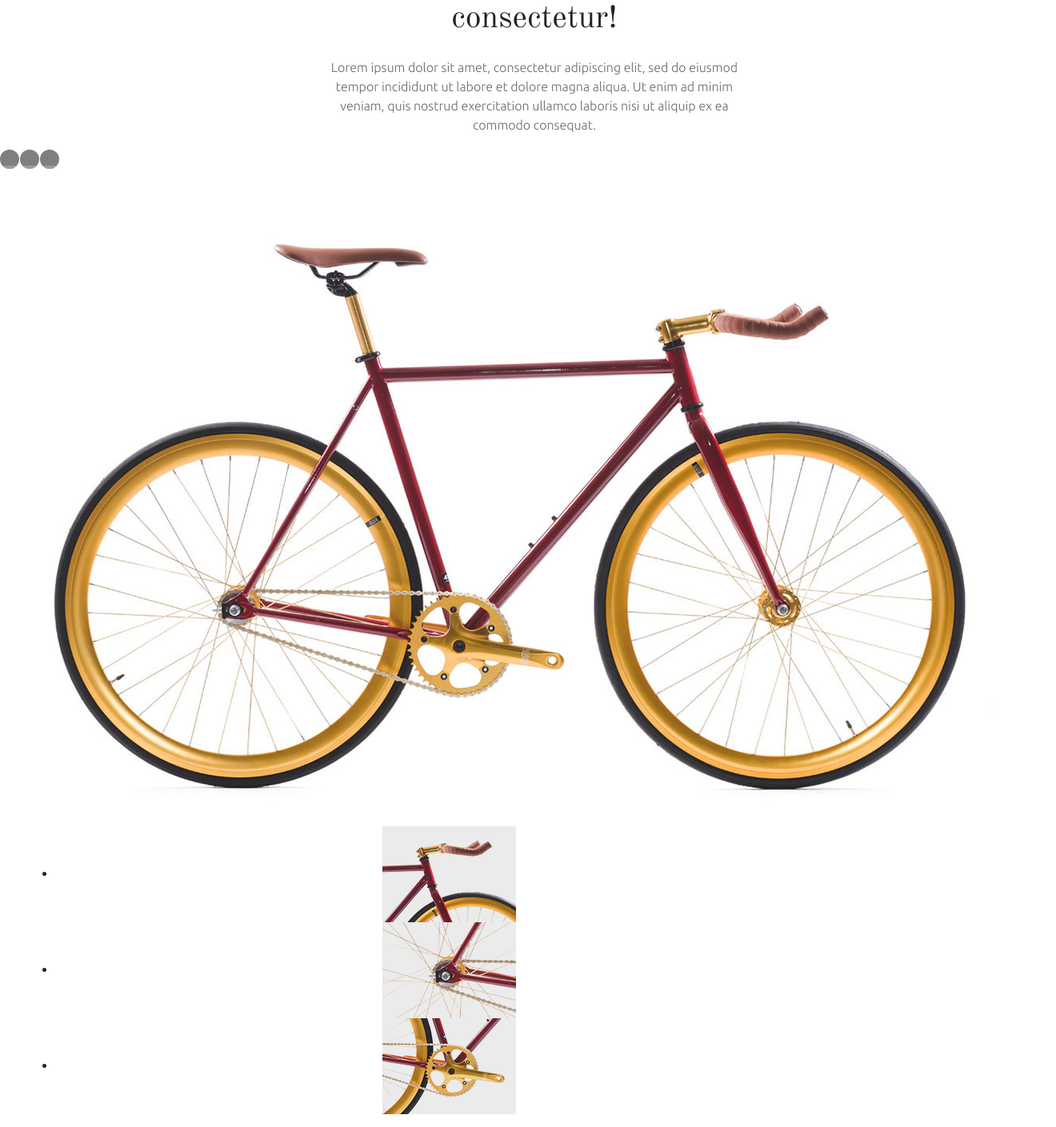
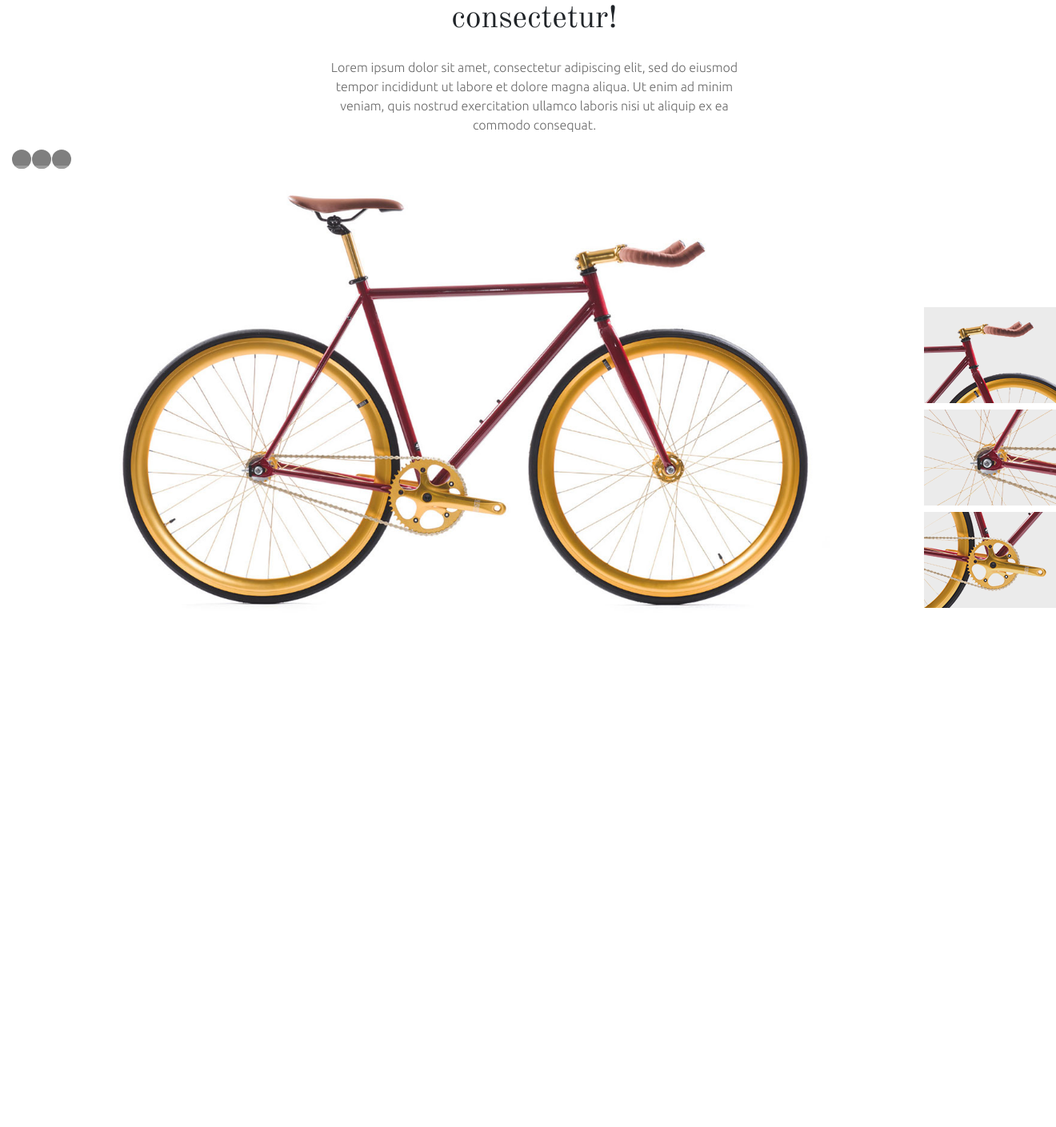
Before and after one commit to Frosaty/Bikeshop, a PHP site: page / in a window 1320 px wide. Shown: the part 2232-3641 px from the top of the page at 80% size. After the commit the page ends 2992 px from the top, so only its background shows below. Run offline with PHP 8.4, Linux system fonts and the light colour scheme; some libraries are stand-ins or nearby versions; grey boxes are pictures that could not be loaded.

Commit message:
Making Fetures 51%
updating 51%................

```diff
--- a/index.html
+++ b/index.html
@@ -108,25 +108,26 @@
             </div>
             <div class="container">
                 <div class="row">
-                    <div class="viewer-toolbar">
+                    <div class="col-1 viewer-toolbar">
                         <ul>
                             <li role="button" class="viewer-zoom-in" data-viewer-action="zoom-in"><i class="fas fa-undo"></i></li>
                             <li role="button" class="viewer-zoom-out" data-viewer-action="zoom-out"></li>
                             <li role="button" class="viewer-reset" data-viewer-action="reset"></li>
                         </ul>
                     </div>
-                </div>
-                <div class="col-6">
-                    <img id="image" src="images/Features/bg-feature.jpg" alt="Picture">
+                    <div class="col-9">
+                        <img id="image" src="images/Features/bg-feature.jpg" alt="Picture" style="width: 95%;">
+                    </div>
+
+                    <div class="col-2 text-right">
+                        <ul id="images">
+                            <li class="mt-2"><img src="images/Features/sm-feature-1.png" alt="Picture 1"></li class="mt-2">
+                            <li class="mt-2"><img src="images/Features/sm-feature-2.png" alt="Picture 2"></li>
+                            <li class="mt-2"><img src="images/Features/sm-feature-3.png" alt="Picture 3"></li>
+                        </ul>
+                    </div>
                 </div>
 
-                <div class="col-6 text-right">
-                    <ul id="images">
-                        <li><img src="images/Features/sm-feature-1.png" alt="Picture 1"></li>
-                        <li><img src="images/Features/sm-feature-2.png" alt="Picture 2"></li>
-                        <li><img src="images/Features/sm-feature-3.png" alt="Picture 3"></li>
-                    </ul>
-                </div>
             </div>
         </div>
 
--- a/style/main.css
+++ b/style/main.css
@@ -227,3 +227,22 @@ a {
     padding-right: 24rem;
     text-align: center;
 }
+
+@media (min-width: 1200px) {
+    .container,
+    .container-lg,
+    .container-md,
+    .container-sm,
+    .container-xl {
+        max-width: 1140px;
+        max-width: 1580px !important;
+    }
+}
+
+#images {
+    padding-top: 12rem;
+}
+
+ul#images {
+    list-style-type: none;
+}
```
